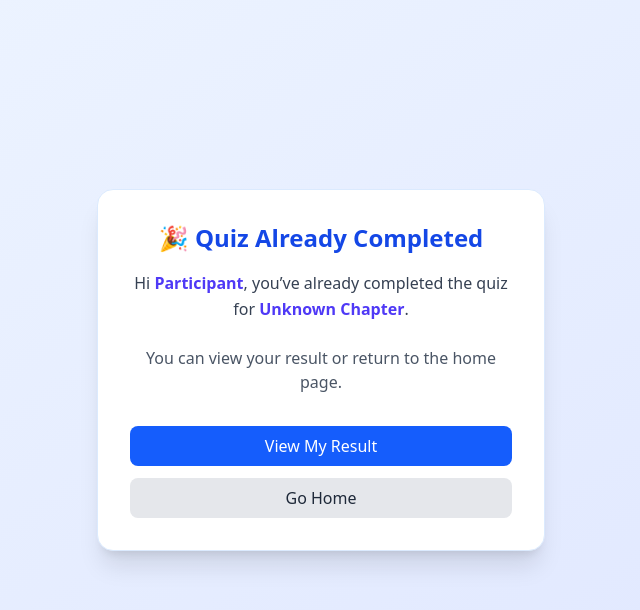
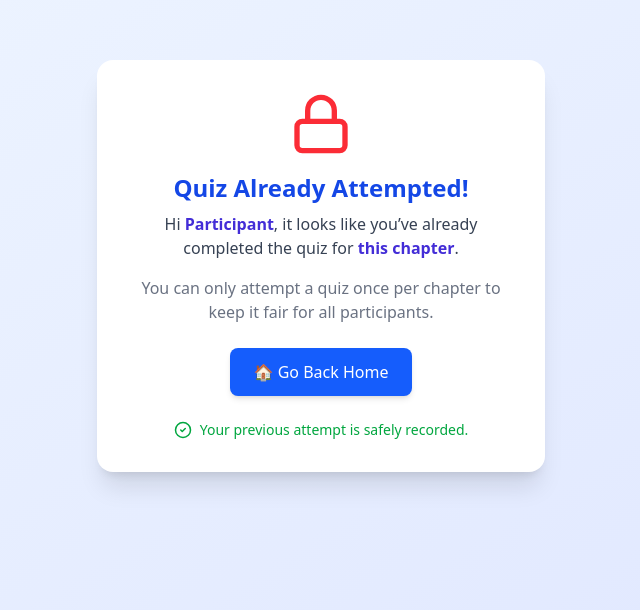
Before and after one commit to Santhoshfebi/Quiztians, a React (Vite) app: page /already-attempted in a window 1280 px wide. Shown: the part 134-744 px from the top of the page, without its empty margins (319-959 px from the left). Built offline with nearby package versions, Linux system fonts and the light colour scheme; no server answers.

Commit message:
refresh page

```diff
--- a/src/AlreadyAttempted.jsx
+++ /dev/null
@@ -1,71 +0,0 @@
-import { useLocation, useNavigate } from "react-router-dom";
-import { DotLottieReact } from "@lottiefiles/dotlottie-react";
-
-export default function AlreadyAttempted() {
-  const { state } = useLocation();
-  const navigate = useNavigate();
-
-  const name = state?.name || "Participant";
-  const chapter = state?.chapter || "Unknown Chapter";
-  const language = state?.language || "en";
-
-  return (
-    <div className="min-h-screen flex flex-col items-center justify-center bg-gradient-to-br from-blue-50 to-indigo-100 p-6">
-      {/* 🎉 Animation */}
-      <div className="w-48 h-48 mb-4">
-        <DotLottieReact
-          src="https://lottie.host/8a11e132-45a1-41ce-8f37-36d4fa986e1a/ffHoXhho0s.lottie"
-          loop
-          autoplay
-        />
-      </div>
-
-      {/* 🧾 Card */}
-      <div className="bg-white shadow-xl rounded-2xl p-8 text-center max-w-md w-full border border-blue-100">
-        <h1 className="text-2xl font-bold text-blue-700 mb-4">
-          {language === "en"
-            ? "🎉 Quiz Already Completed"
-            : "🎉 வினாத்தாள் ஏற்கனவே முடிக்கப்பட்டது"}
-        </h1>
-
-        <p className="text-gray-700 mb-6 leading-relaxed">
-          {language === "en" ? (
-            <>
-              Hi <span className="font-semibold text-indigo-600">{name}</span>, you’ve already
-              completed the quiz for{" "}
-              <span className="font-semibold text-indigo-600">{chapter}</span>.
-            </>
-          ) : (
-            <>
-              <span className="font-semibold text-indigo-600">{name}</span>, நீங்கள்{" "}
-              <span className="font-semibold text-indigo-600">{chapter}</span> அதிகாரத்தின் வினாவை
-              ஏற்கனவே முடித்துவிட்டீர்கள்.
-            </>
-          )}
-        </p>
-
-        <p className="text-gray-600 mb-8">
-          {language === "en"
-            ? "You can view your result or return to the home page."
-            : "நீங்கள் உங்கள் முடிவை பார்க்கலாம் அல்லது முகப்புப் பக்கத்திற்குச் செல்லலாம்."}
-        </p>
-
-        <div className="flex flex-col gap-3">
-          <button
-            onClick={() => navigate("/result", { state })}
-            className="w-full bg-blue-600 text-white py-2 rounded-lg hover:bg-blue-700 transition-all"
-          >
-            {language === "en" ? "View My Result" : "எனது முடிவைப் பார்க்கவும்"}
-          </button>
-
-          <button
-            onClick={() => navigate("/")}
-            className="w-full bg-gray-200 text-gray-800 py-2 rounded-lg hover:bg-gray-300 transition-all"
-          >
-            {language === "en" ? "Go Home" : "முகப்புக்குச் செல்லவும்"}
-          </button>
-        </div>
-      </div>
-    </div>
-  );
-}
--- a/src/App.jsx
+++ b/src/App.jsx
@@ -10,7 +10,7 @@ import ViewResults from "./pages/ViewResults";
 import QuestionPreviewPage from "./pages/QuestionPreviewPage";
 import QuizPreview from "./pages/ChaptersPreview";
 import EditQuestion from "./pages/EditQuestions";
-import AlreadyAttempted from "./AlreadyAttempted";
+import AlreadyAttempted from "./pages/AlreadyAttempted";
 
 function App() {
   return (
--- /dev/null
+++ b/src/pages/AlreadyAttempted.jsx
@@ -0,0 +1,62 @@
+import { useLocation, useNavigate } from "react-router-dom";
+import { motion } from "framer-motion";
+import { CheckCircle2, Lock } from "lucide-react";
+
+export default function AlreadyAttempted() {
+  const navigate = useNavigate();
+  const { state } = useLocation();
+  const participant = state || {};
+
+  return (
+    <div className="min-h-screen flex flex-col items-center justify-center bg-gradient-to-br from-blue-50 to-indigo-100 p-4 text-center">
+      {/* Card container */}
+      <motion.div
+        initial={{ scale: 0.9, opacity: 0 }}
+        animate={{ scale: 1, opacity: 1 }}
+        transition={{ type: "spring", stiffness: 120 }}
+        className="bg-white shadow-xl rounded-2xl p-8 max-w-md w-full"
+      >
+        <div className="flex justify-center mb-4">
+          <Lock className="w-16 h-16 text-red-500" />
+        </div>
+
+        <h1 className="text-2xl font-bold text-blue-700 mb-2">
+          Quiz Already Attempted!
+        </h1>
+
+        <p className="text-gray-700 mb-4">
+          Hi <span className="font-semibold text-indigo-700">{participant.name || "Participant"}</span>,
+          it looks like you’ve already completed the quiz for{" "}
+          <span className="font-semibold text-indigo-700">
+            {participant.chapter || "this chapter"}
+          </span>.
+        </p>
+
+        <p className="text-gray-500 mb-6">
+          You can only attempt a quiz once per chapter to keep it fair for all participants.
+        </p>
+
+        <div className="flex flex-col items-center gap-4">
+          <motion.button
+            whileHover={{ scale: 1.05 }}
+            whileTap={{ scale: 0.97 }}
+            onClick={() => navigate("/")}
+            className="bg-blue-600 text-white px-6 py-3 rounded-lg font-medium shadow-md hover:bg-blue-700 transition-all"
+          >
+            🏠 Go Back Home
+          </motion.button>
+
+          <motion.div
+            initial={{ opacity: 0, y: 10 }}
+            animate={{ opacity: 1, y: 0 }}
+            transition={{ delay: 0.3 }}
+            className="flex items-center text-green-600 text-sm mt-2"
+          >
+            <CheckCircle2 className="mr-2" size={18} />
+            <span>Your previous attempt is safely recorded.</span>
+          </motion.div>
+        </div>
+      </motion.div>
+    </div>
+  );
+}
```
